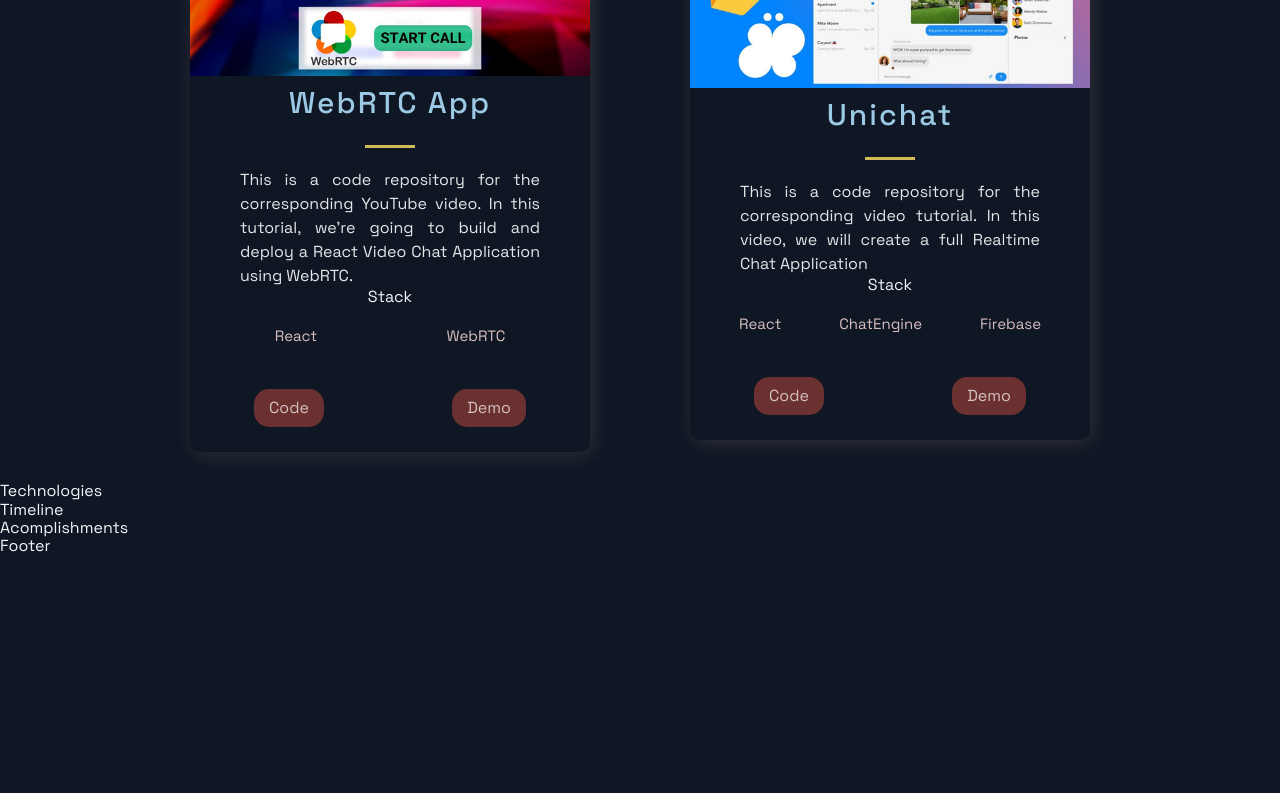
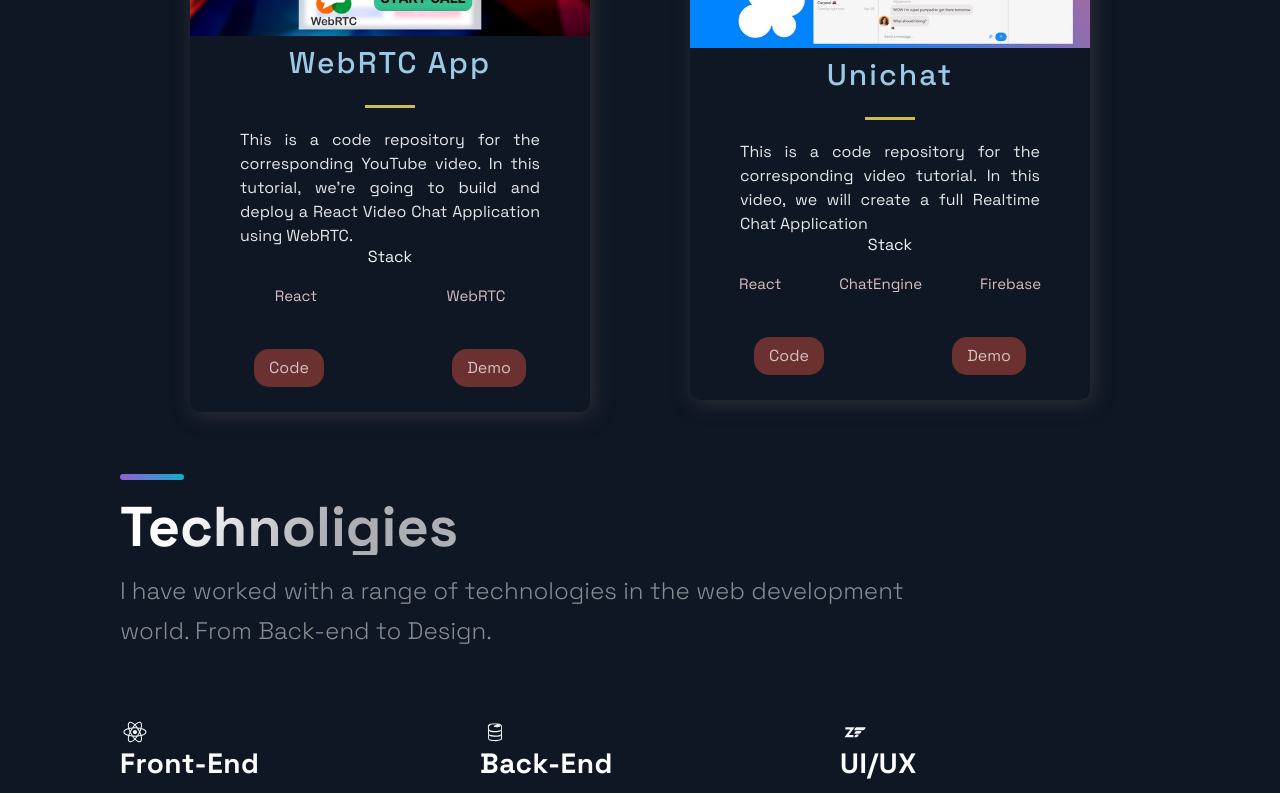
Before and after one commit to jrcliff/nodejsportfolio, a Next.js app: page / in a window 1280 px wide. Shown: the part 2000-2793 px from the top of the page. Before the commit the page ends 2556 px from the top, so only its background shows below. Built offline with nearby package versions, Linux system fonts and the light colour scheme.

Commit message:
Technologies Section Complete

```diff
--- a/src/components/Hero/Hero.js
+++ b/src/components/Hero/Hero.js
@@ -8,8 +8,7 @@
   <Section row nopadding>
     <LeftSection>
       <SectionTitle main center>
-        Welcome To <br />
-        My Personal Portfolio
+      Welcome, meet <br/> the Developer Justin Clifford
       </SectionTitle>
       <SectionText>
       I am a self-motivated and creative Full Stack Developer with an extensive background in the telecommunications industry.  I am seeking to combine these proven experiences in leveraging technology to build practical solutions for businesses. I bring a strong problem-solving orientation in addition to supervisory experience. I transitioned into coding to pursue my love and curiosity for technology and create amazing new tools and products that will deliver new experiences and enhance the tech industry in a meaningful way.
--- a/src/components/Technologies/Technologies.js
+++ b/src/components/Technologies/Technologies.js
@@ -4,9 +4,52 @@
 import { List, ListContainer, ListItem, ListParagraph, ListTitle } from './TechnologiesStyles';
 
 const Technologies = () =>  (
-  <div>
-    Technologies
-  </div>
+  <Section id='tech'>
+    <SectionDivider />
+    <br/>
+    <SectionTitle>Technoligies</SectionTitle>
+    <SectionText>
+      I have worked with a range of technologies in the web development world.
+      From Back-end to Design.
+    </SectionText>
+    <List>
+      <ListItem>
+        <DiReact size='3rem' />
+        <ListContainer>
+          <ListTitle>Front-End</ListTitle>
+          <ListParagraph>
+            Experience with <br/>
+            React.js
+            Redux
+            Next.js
+            HTML & CSS
+          </ListParagraph>
+        </ListContainer>
+      </ListItem>
+      <ListItem>
+        <DiFirebase size='3rem' />
+        <ListContainer>
+          <ListTitle>Back-End</ListTitle>
+          <ListParagraph>
+            Experience with <br/>
+            Node & Express.js
+            Ruby on Rails
+            SQL
+            Databases
+          </ListParagraph>
+        </ListContainer>
+      </ListItem>
+      <ListItem>
+        <DiZend size='3rem' />
+        <ListContainer>
+          <ListTitle>UI/UX</ListTitle>
+          <ListParagraph>
+            Experience with tools such as Figma
+          </ListParagraph>
+        </ListContainer>
+      </ListItem>
+    </List>
+  </Section>
 );
 
 export default Technologies;
```
